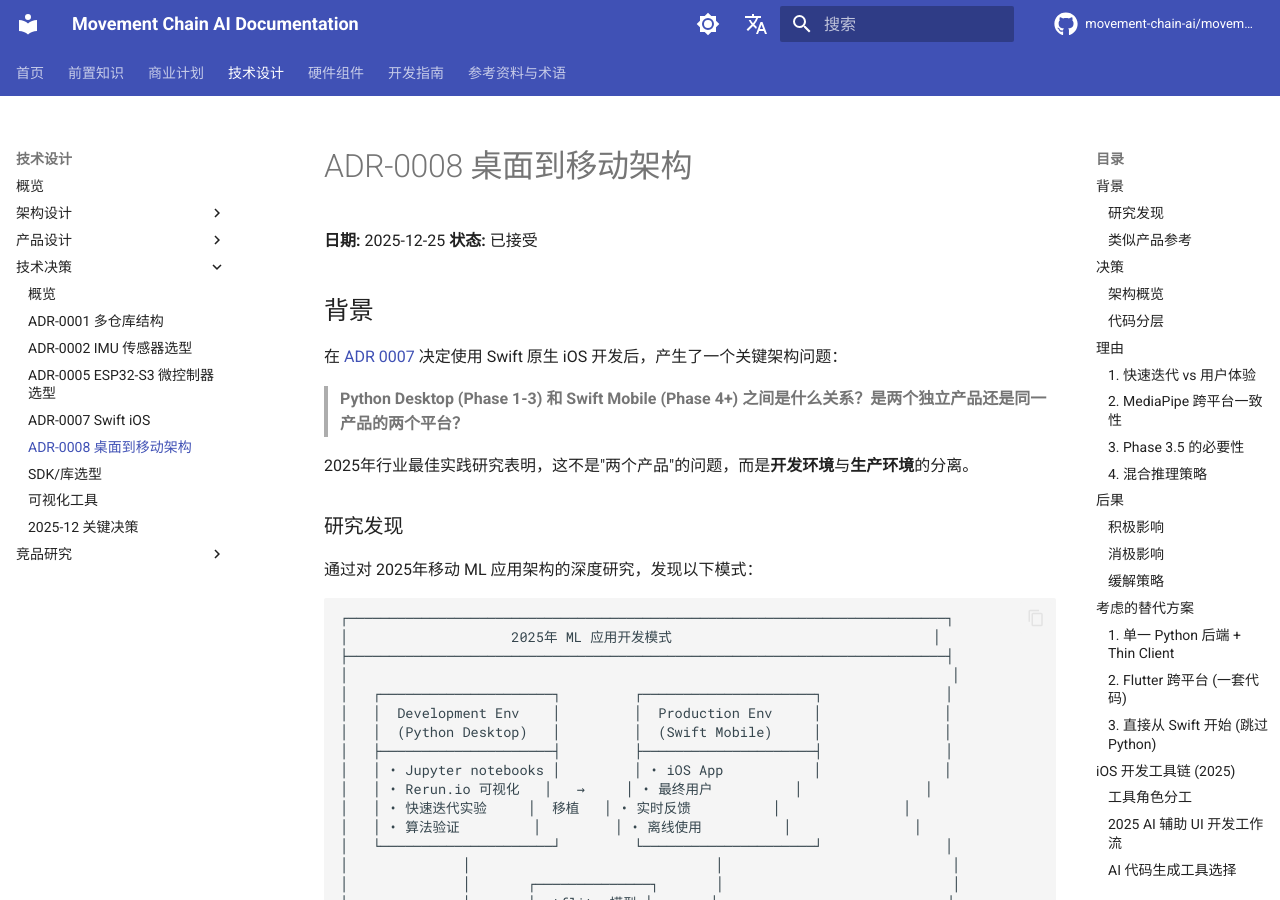
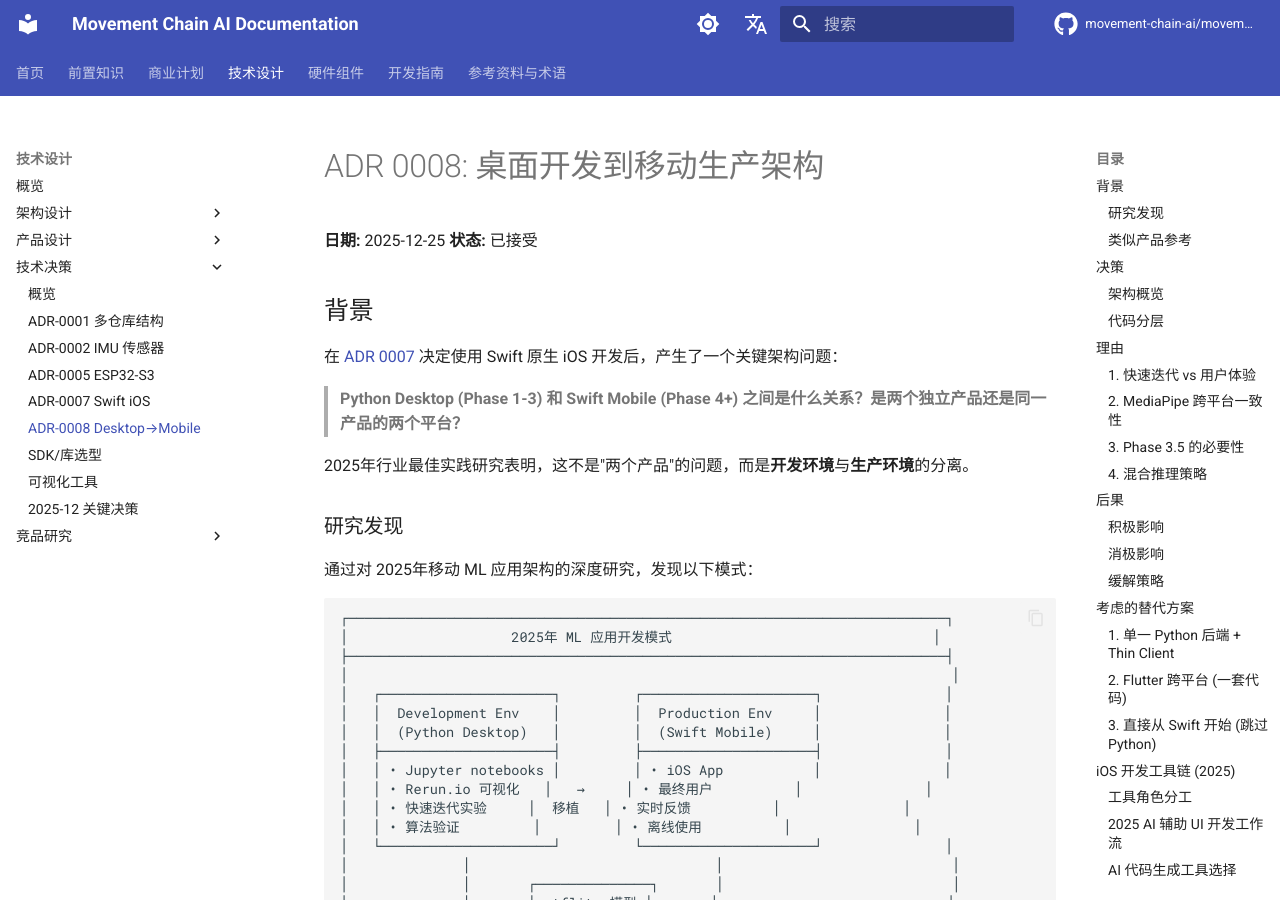
Before and after one commit to movement-chain-ai/movement-chain-docs, an MkDocs documentation site: the page built from docs/zh/design/decisions/0008-desktop-to-mobile-architecture.md, in a window 1280 px wide and 900 px high. Built offline with MkDocs 1.6.1 and Material for MkDocs 9.7.7, drawn with Linux system fonts in a browser that asks for light colours; comment, search, counter and statistics services are not loaded; the version menu is left out.

Commit message:
revert: 恢复 ADR 文档标题到原始格式
恢复 3 个 ADR 文档的标题格式为 "ADR XXXX:" 格式：
- ADR 0002: IMU 传感器选型
- ADR 0005: ESP32-S3 微控制器选择
- ADR 0008: 桌面开发到移动生产架构

🤖 Generated with [Claude Code](https://claude.com/claude-code)

Co-Authored-By: Claude Opus 4.5 <noreply@anthropic.com>

```diff
--- a/docs/zh/design/decisions/0008-desktop-to-mobile-architecture.md
+++ b/docs/zh/design/decisions/0008-desktop-to-mobile-architecture.md
@@ -1,4 +1,4 @@
-# ADR-0008 桌面到移动架构
+# ADR 0008: 桌面开发到移动生产架构
 
 **日期:** 2025-12-25
 **状态:** 已接受
--- a/mkdocs.yml
+++ b/mkdocs.yml
@@ -167,10 +167,10 @@ nav:
       - 技术决策:
           - 概览: design/decisions/index.md
           - ADR-0001 多仓库结构: design/decisions/0001-multi-repo-structure.md
-          - ADR-0002 IMU 传感器选型: design/decisions/0002-lsm6dsv16x-imu.md
-          - ADR-0005 ESP32-S3 微控制器选型: design/decisions/0005-esp32-s3-microcontroller.md
+          - ADR-0002 IMU 传感器: design/decisions/0002-lsm6dsv16x-imu.md
+          - ADR-0005 ESP32-S3: design/decisions/0005-esp32-s3-microcontroller.md
           - ADR-0007 Swift iOS: design/decisions/0007-swift-ios-native.md
-          - ADR-0008 桌面到移动架构: design/decisions/0008-desktop-to-mobile-architecture.md
+          - ADR-0008 Desktop→Mobile: design/decisions/0008-desktop-to-mobile-architecture.md
           - SDK/库选型: design/decisions/sdk-selection.md
           - 可视化工具: design/decisions/visualization-tools-evaluation.md
           - 2025-12 关键决策: design/decisions/architecture-decisions-2025-12-23.md
```
Also changed, not shown: docs/zh/design/decisions/0002-lsm6dsv16x-imu.md (+1 -1 lines), docs/zh/design/decisions/0005-esp32-s3-microcontroller.md (+1 -1 lines).
